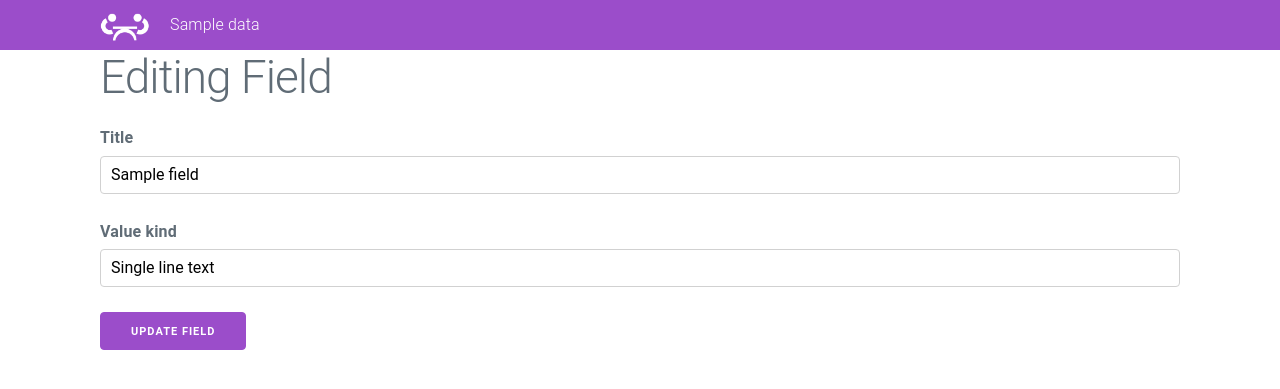
After one commit to CPNV-ES/ExerciseLooper-TGN-NBI, a PHP site: template src/views/fields/edit.php in a window 1280 px wide. The commit adds this page. Shown: the top 389 px of the page. Run offline with PHP 8.4, Linux system fonts and the light colour scheme; the template is opened without the code that fills it: most values are stand-ins (such as "Sample title", 1, 10 or a date in 2020).

Commit message:
adding fields editing

```diff
--- a/public/index.php
+++ b/public/index.php
@@ -26,6 +26,10 @@ $router->post('/exercises/:id/delete', "exercise#delete", "deleteExercise");
 
 $router->get('/exercises/:id/fields', "field#new", "newField");
 
+$router->get('/exercises/:id/fields/:field/edit', "field#edit", "editField");
+
+$router->post('/exercises/:id/fields/:field/edit', "field#editPost", "editFieldPost");
+
 $router->post('/exercises/:id/fields', "field#newPost", "newFieldPost");
 
 $router->get('/exercises/:id/fulfillments/new', "fulfillment#new","newFulfillment");
--- a/src/models/Field.php
+++ b/src/models/Field.php
@@ -54,8 +54,8 @@ class Field extends Model
     {
         $this->update(
             self::TABLE,
-            ['title', 'exercises_id'],
-            [$this->title, $this->exercise->getID()],
+            ['title','field', 'exercises_id'],
+            [$this->title,$this->field, $this->exerciseId],
             $this->id
         );
     }
--- /dev/null
+++ b/src/views/fields/edit.php
@@ -0,0 +1,24 @@
+<main class="container">
+    <h1>Editing Field</h1>
+
+    <form action="/<?= $data['router']->getUrl('editFieldPost', ["id" => $data['exerciseId'], "field" => $data['field']->getID()])?>" accept-charset="UTF-8" method="post">
+        <input name="utf8" type="hidden" value="✓">
+        <div class="field">
+            <label for="field_title">Title</label>
+            <input type="text" value="<?= $data['field']->getTitle() ?>" name="field[title]" id="field_title">
+        </div>
+
+        <div class="field">
+            <label for="field_value_kind">Value kind</label>
+            <select name="field[value_kind]" id="field_value_kind" autocomplete="off">
+                <option <?= $data['field']->getField() == 'single_line' ? 'selected="selected"' : '' ?> value="single_line">Single line text</option>
+                <option <?= $data['field']->getField() == 'single_line_list' ? 'selected="selected"' : '' ?> value="single_line_list">List of single lines</option>
+                <option <?= $data['field']->getField() == 'multi_line' ? 'selected="selected"' : '' ?> value="multi_line">Multi-line text</option>
+            </select>
+        </div>
+
+        <div class="actions">
+            <input type="submit" name="commit" value="Update Field" data-disable-with="Update Field">
+        </div>
+    </form>
+</main>
--- a/src/views/fields/new.php
+++ b/src/views/fields/new.php
@@ -16,8 +16,9 @@
                             <td><?= $field->getTitle() ?></td>
                             <td><?= $field->getField() ?></td>
                             <td>
-                            <form action="/<?= $data['router']->getUrl('deleteField', ["id" => $data['exerciseId'], "field" => $field->getID()])?>" method="POST" class="form-hide">
-                                    <button type="submit" class="btn-hidden"><i class="fa fa-trash"></i></button>
+                                <a title="Edit fields" href="/<?= $data['router']->getUrl('editField', ["id" => $data['exerciseId'], "field" => $field->getID()])?>"><i class="fa fa-edit"></i></a>
+                                <form action="/<?= $data['router']->getUrl('deleteField', ["id" => $data['exerciseId'], "field" => $field->getID()])?>" method="POST" class="form-hide">
+                                        <button type="submit" class="btn-hidden"><i class="fa fa-trash"></i></button>
                                 </form>
                             </td>
                         </tr>
```
Also changed, not shown: src/controllers/FieldController.php (+21 -1 lines).
